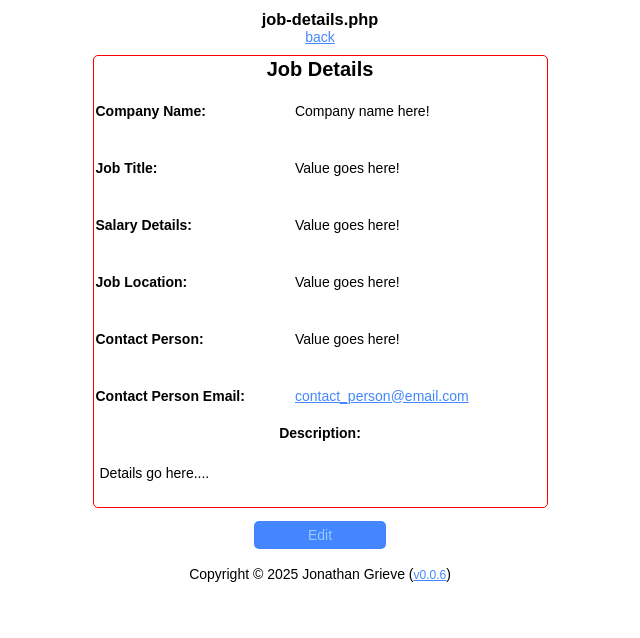
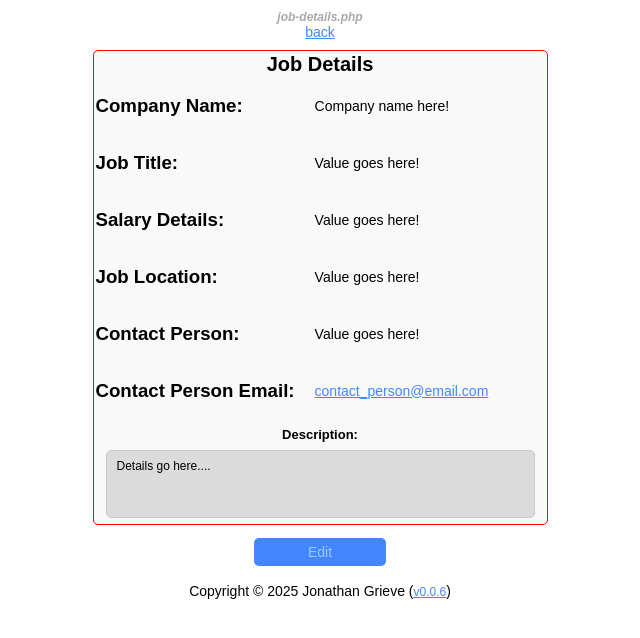
Before and after one commit to jg-digital-media/jgdm_jobs_pathway, a PHP site: page /job-details.php in a window 1280 px wide. Shown: the part 77-715 px from the top of the page, without its empty margins (320-960 px from the left). Run offline with PHP 8.4, Linux system fonts and the light colour scheme.

Commit message:
style filename markers on prototype pages

```diff
--- a/add-job-form.php
+++ b/add-job-form.php
@@ -12,9 +12,9 @@
 
         <main>
 
-            <h3>add-job-form.php</h3>
+            <h3 class="fil>add-job-form.php</h3>
 
-            <a href="list.php">back</a>
+            <!-- <a href="list.php">back</a> -->
 
             <p><?php require "assets/template-parts/add-job.php"; ?> </p>
 
--- a/how-to.php
+++ b/how-to.php
@@ -12,7 +12,7 @@
 
         <main>
 
-            <h3>how-to.php</h3>
+            <h3 class="filename">how-to.php</h3>
 
             <a href="list.php">back</a>
 
--- a/job-details.php
+++ b/job-details.php
@@ -12,7 +12,7 @@
 
         <main>
 
-            <h3>job-details.php</h3>
+            <h3 class="filename">job-details.php</h3>
 
             <a href="list.php">back</a>
             <?php require "assets/template-parts/job-profile.php"; ?>
--- a/list-empty.php
+++ b/list-empty.php
@@ -12,7 +12,7 @@
 
         <main>
 
-            <p>list.php</p>
+            <p class="filename">list-empty.php</p>
 
             <?php require "assets/template-parts/jobs-list-empty.php"; ?>
 
--- a/list.php
+++ b/list.php
@@ -12,7 +12,7 @@
 
         <main>
 
-            <p>list.php</p>
+            <p class="filename">list.php</p>
 
             <?php require "assets/template-parts/jobs-list.php"; ?>
 
--- a/stats-modal.php
+++ b/stats-modal.php
@@ -12,9 +12,9 @@
 
         <main>
 
-            <h3>stats-modal.php</h3>
+            <h3 class="filename">stats-modal.php</h3>
 
-            <a href="list.php">back</a>
+            <!-- <a href="list.php">back</a> -->
 
             <p><?php require "assets/template-parts/stats.php"; ?> </p>
 
--- a/style.css
+++ b/style.css
@@ -572,6 +581,11 @@ html body.body---job--details main h3 + a {
   display: block;
   text-align: center;
 }
+html body.body---job--details main .filename {
+  color: darkgray;
+  font-size: 12px;
+  font-style: italic;
+}
 html body.body---job--details main a {
   color: #4486ff;
   text-align: center;
@@ -583,6 +597,7 @@ html body.body---job--details main a:hover {
 html body.body---job--details .job---profile---container {
   display: table;
   margin: 10px auto;
+  background: #f9f9f9;
   /* width: 75%; */
   width: 455px;
   border-radius: 5px;
@@ -597,20 +612,29 @@ html body.body---job--details .job---profile---container tbody tr {
   transition: background 0.3s ease-in-out;
 }
 html body.body---job--details .job---profile---container tbody tr:hover {
-  background: #cbcbcb;
-  background: #e1dede;
+  /* background: darken($banner---bg--list, 3%); */
+  /* background: #e1dede; */
 }
 html body.body---job--details .job---profile---container tbody tr td {
   /* width: 50%; */
 }
-html body.body---job--details .job---profile---container tbody tr td#job---personal--notes {
+html body.body---job--details .job---profile---container tbody tr td#job---personal--notes p {
+  background: #dbdbdb;
+  border-radius: 5px;
+  border: solid 1px #cbcbcb;
+  /* margin: 0px; */
+  margin: 4px 10px;
+  padding: 8px 10px;
+  text-align: left;
+  font-size: 12px;
+  height: auto;
+  min-height: 50px;
+}
+html body.body---job--details .job---profile---container tbody tr td#job---personal--notes h4 {
   text-align: center;
-}
-html body.body---job--details .job---profile---container tbody tr td#job---personal--notes p {
-  /* margin: 0px; */
-  margin: 20px 0;
   padding: 4px;
-  text-align: left;
+  margin-top: 3px;
+  font-size: 13px;
 }
 html body.body---job--details .job---profile---container tbody tr td a {
   color: #4486ff;
@@ -621,6 +645,7 @@ html body.body---job--details .job---profile---container tbody tr td a:hover {
 }
 html body.body---job--details .job---profile---container tbody tr td:nth-child(1) {
   font-weight: bold;
+  font-size: 14pt;
 }
 html body.body---job--details .job---profile---container tbody tr #job---personal--notes {
   font-weight: normal;
```
Also changed, not shown: other parts of style.css (+38 -20 lines), assets/sass/_main.scss (+24 -0 lines), 1 other file.
